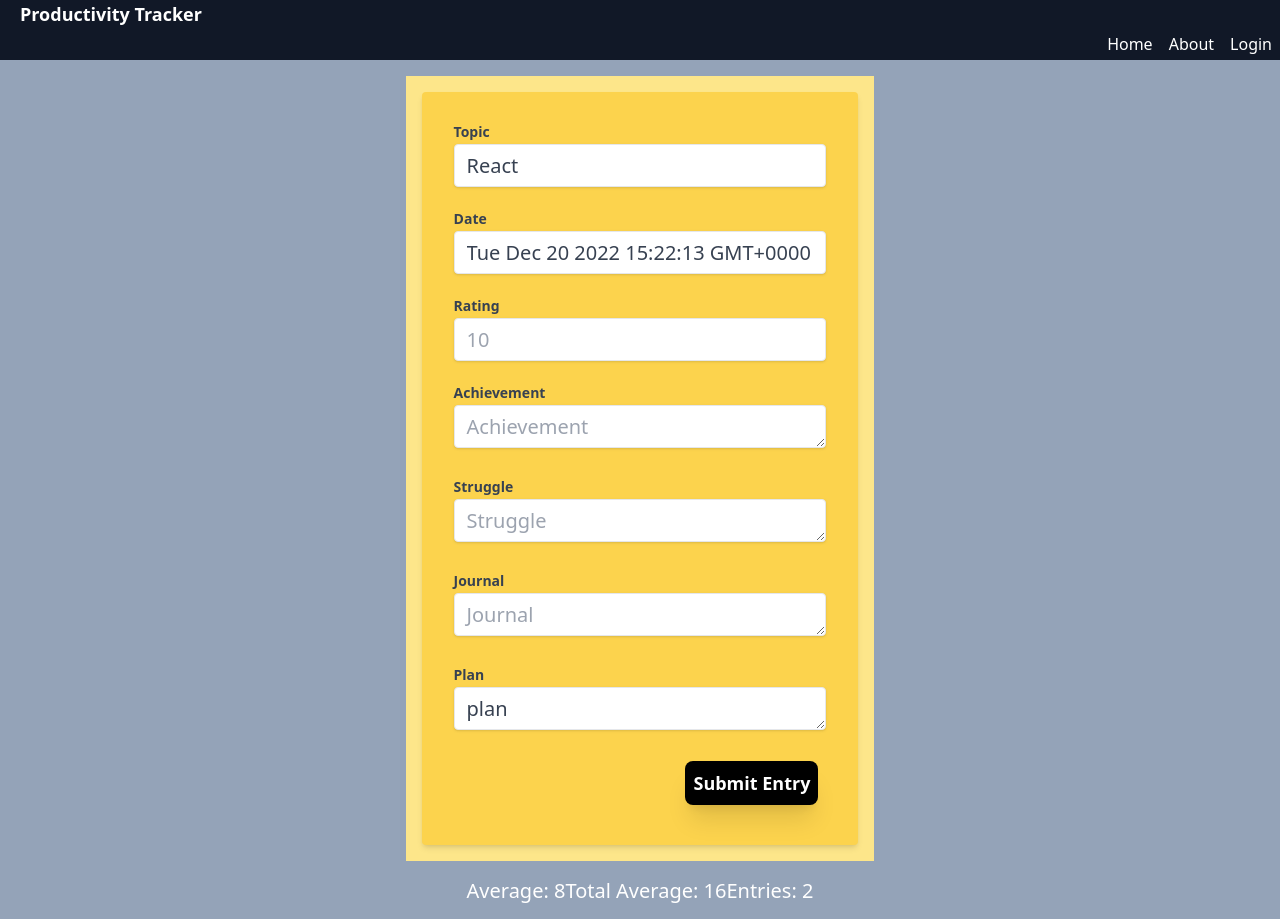
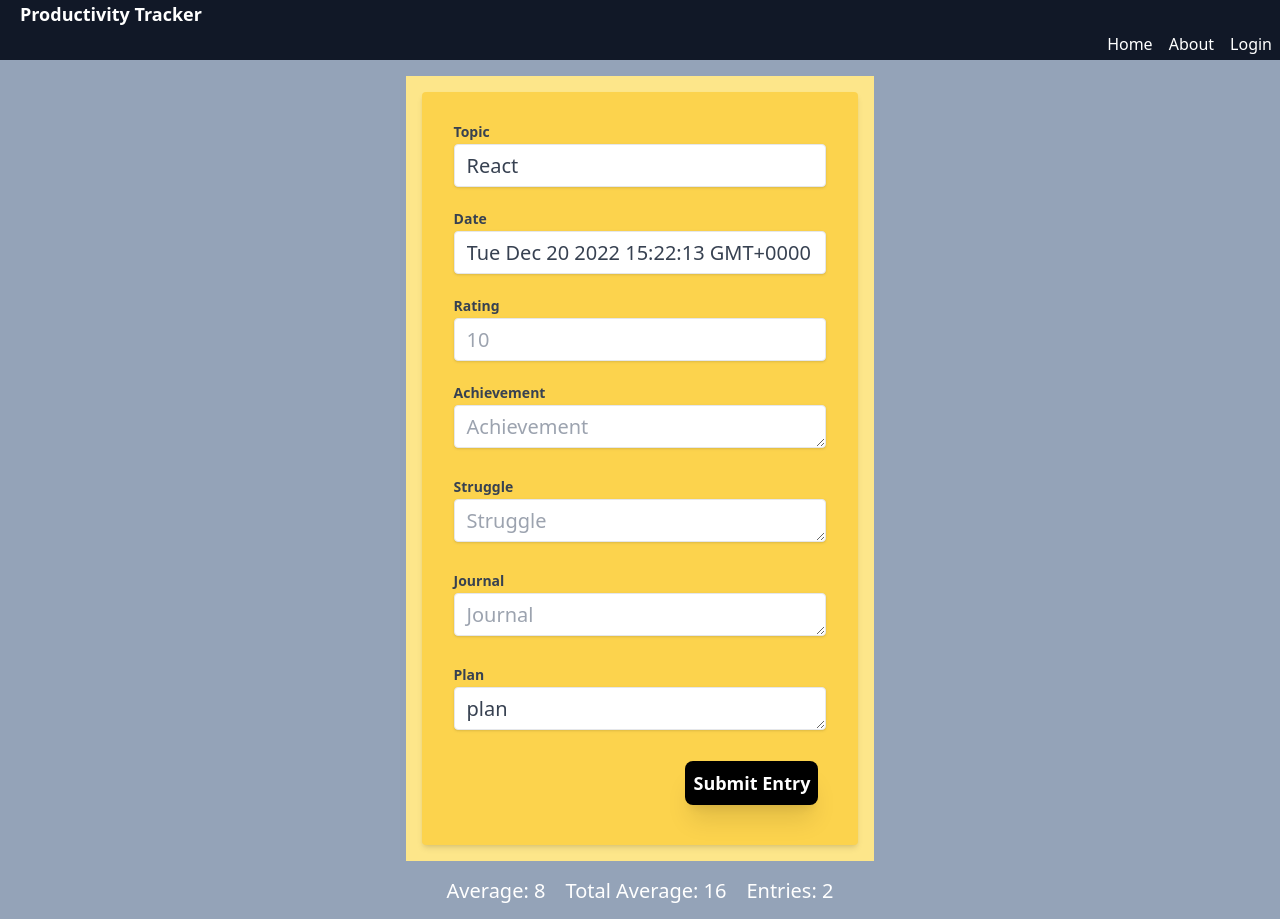
Before and after one commit to mjmitchelldpt1/productivity-tracker, a React (Vite) app: page / in a window 1280 px wide. Shown: the top 919 px of the page. Built offline with nearby package versions, Linux system fonts and the light colour scheme; data requests are answered from the project's data file.

Commit message:
minor UI tweak

```diff
--- a/src/components/ProductivityStats.jsx
+++ b/src/components/ProductivityStats.jsx
@@ -8,10 +8,10 @@ const ProductivityStats = ({ productivityData }) => {
   }, 0);
 
   return (
-    <div>
-      Average: {totalAverage / productivityData.length}
-      Total Average: {totalAverage}
-      Entries: {productivityData.length}
+    <div className="flex gap-5">
+      <span>Average: {totalAverage / productivityData.length} </span>
+      <span>Total Average: {totalAverage} </span>
+      <span>Entries: {productivityData.length} </span>
     </div>
   );
 };
```
